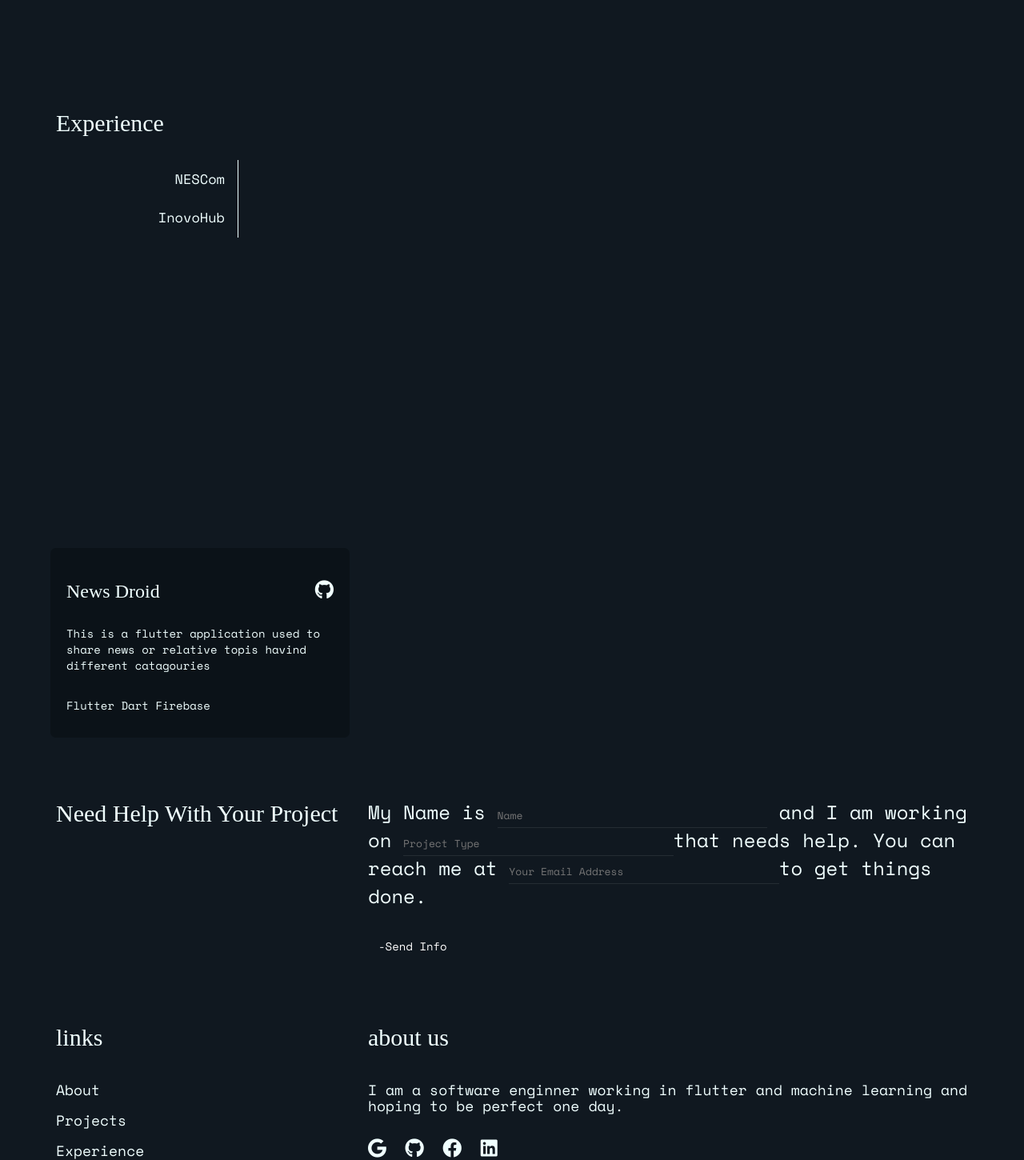
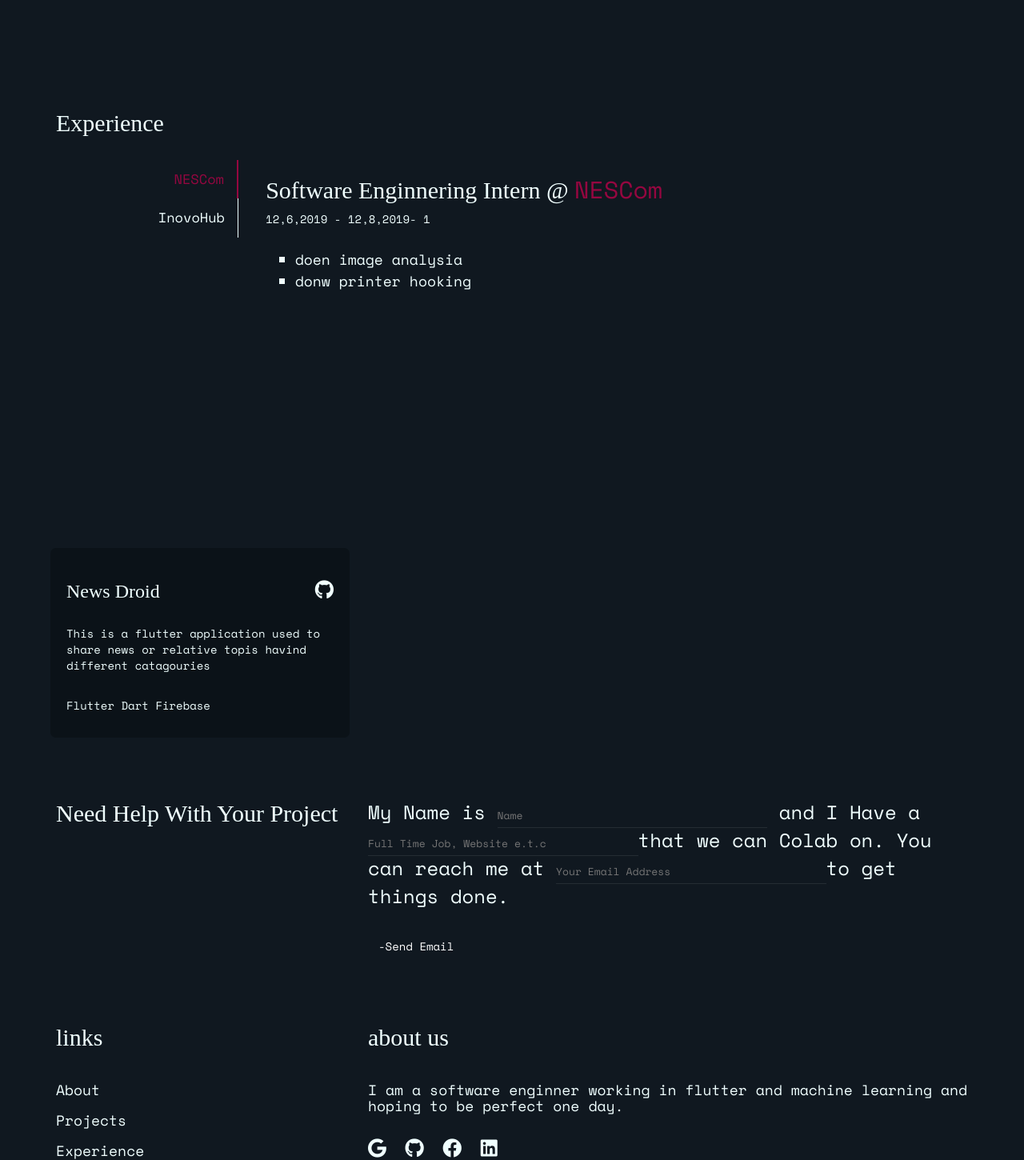
Before and after one commit to Fasih1995/Portfolio, a Django app: page / in a window 1280 px wide. Shown: the part 1133-2583 px from the top of the page at 80% size. Run offline with Django 3.2, Linux system fonts and the light colour scheme; data comes from the database, SQL or seed files in the repository; some libraries are stand-ins or nearby versions; some web fonts are replaced.

Commit message:
final commit

```diff
--- a/muneebulhassan/admin.py
+++ b/muneebulhassan/admin.py
@@ -1,8 +1,9 @@
 from django.contrib import admin
 
 # Register your models here.
-from .models import connect, project, experience
+from .models import connect, project, experience, experiencedetail
 
 admin.site.register(connect)
 admin.site.register(project)
 admin.site.register(experience)
+admin.site.register(experiencedetail)
--- a/muneebulhassan/models.py
+++ b/muneebulhassan/models.py
@@ -4,7 +4,7 @@
 class connect(models.Model):
     u_name = models.CharField(max_length=50)
     u_subject = models.CharField(max_length=100)
-    u_description = models.CharField(max_length=300)
+    u_email = models.CharField(max_length=300)
 
 
 class project(models.Model):
@@ -18,3 +18,10 @@
     e_post = models.CharField(max_length=50)
     e_startdate = models.CharField(max_length=30)
     e_enddate = models.CharField(max_length=30)
+
+    def __str__(self):
+        return self.e_name
+
+class experiencedetail(models.Model):
+    e_name = models.ForeignKey(experience,on_delete=models.DO_NOTHING)
+    e_detail = models.CharField(max_length=100)
--- a/muneebulhassan/urls.py
+++ b/muneebulhassan/urls.py
@@ -3,5 +3,5 @@
 
 urlpatterns = [
     path("", views.index, name="index.html"),
-    path("add", views.index, name="index.html")
+    path("add/", views.index, name="index.html")
 ]
--- a/muneebulhassan/views.py
+++ b/muneebulhassan/views.py
@@ -1,14 +1,21 @@
 from django.shortcuts import render
 
 # Create your views here.
-from muneebulhassan.models import project, experience
+from muneebulhassan.models import project, experience, experiencedetail, connect
 
 
 def index(request):
+    if(request.method=="POST"):
+        name = request.POST.get('name','')
+        subject = request.POST.get('subject','')
+        email = request.POST.get('email','')
+        cnt = connect(u_name=name, u_subject=subject , u_email=email)
+        cnt.save()
+        # print(request)
     projects = project.objects.all
     exp = experience.objects.all
-    # exp = {'experience': exps }
-    parms ={'project' : projects, 'experience': exp }
+    expd = experiencedetail.objects.all()
+    parms ={'project' : projects, 'experience': exp, 'exp_detail' : expd }
     return render(request, "index.html",parms)
 
 
--- a/templates/index.html
+++ b/templates/index.html
@@ -1,4 +1,5 @@
 {% load static %}
+
 
 <!DOCTYPE html>
 <html lang="en">
@@ -241,18 +242,14 @@
 	c1.9-2.6,4.27-4.82,7-6.54c2.85-1.75,6.14-2.64,9.48-2.57c4.22,0.05,8.37,1.08,12.12,3c4.42,2.33,8.18,5.75,10.92,9.93
 	c3.23,4.63,5.86,10.69,7.88,18.2c2.02,7.51,3.02,16.77,3,27.8L1774.08,197.48z" />
         </svg>
-
                 <div class="contentPost">
                     <h2>A Software Enginner</h2>
                     <br>
-                    <button type="button" class="btn btn-primary btn-lg">-View Resume</button>
-
+                    <a href="https://drive.google.com/file/d/1vQkWxorJa3FwlzgV5JCx1p2E7IJbRFsd/view?usp=sharing"><button type="button" class="btn btn-primary btn-lg">-View Resume</button></a>
                 </div>
-
             </div>
         </div>
     </section>
-
     <Section id="about">
         <div class=" container module">
             <div class="row">
@@ -270,75 +267,44 @@
             </div>
         </div>
     </Section>
-
     <section id="experience">
         <div class="container module">
-
             <h2 class="hf">Experience</h2>
             <br>
             <div class="tab">
                 {% for exp in experience %}
-                <button class="tablinks" onclick="openCity(event, {{ exp.e_name }})" id="defaultOpen">{{ exp.e_name }}</button>
+                <button class="tablinks" onclick="openCity(event,'{{ exp.e_name }}')" id="defaultOpen">{{ exp.e_name }}</button>
                 {% endfor %}
-{#                <button class="tablinks" onclick="openCity(event, 'London')" id="defaultOpen">-Confidential-</button>#}
-{#                <button class="tablinks" onclick="openCity(event, 'inovohub')">InovoHub</button>#}
-{#                <button class="tablinks" onclick="openCity(event, 'Tokyo')">Orbixsol</button>#}
             </div>
         {% for exp in experience %}
         <div id="{{exp.e_name}}" class="tabcontent">
                 <h2 class="hf">{{exp.e_post}} @ <span>{{ exp.e_name }}</span></h2>
-                <p>{{exp.e_startdate}} - {{exp.e_enddate}}</p>
+                <p>{{exp.e_startdate}} - {{exp.e_enddate}}- {{exp.id}}</p>
                 <div class="exp-description">
                     <h4>
                         <ul style="list-style: square;">
-                            <li>Worked on basics of machine learning</li>
-                            <li>Using OPEN CV done some basic object detection using the pre available HaarCascade files.</li>
-                            <li>Learned how motion detection works and applied this concept to detect motion of cars using live camera input.</li>
+                            {% for expd in exp.experiencedetail_set.all %}
+                                <li>{{ expd.e_detail }}</li>
+                            {% endfor %}
+{#                            {% for expd in exp_detail %}#}
+{#                                {% if 'expd.e_name' == 'exp.e_name' %}#}
+{#                                    <li>{{ expd.e_detail }}</li>#}
+{#                                {% endif %}#}
+{#                            {% endfor %}#}
+{#                            <li>Worked on basics of machine learning</li>#}
+{#                            <li>Using OPEN CV done some basic object detection using the pre available HaarCascade files.</li>#}
+{#                            <li>Learned how motion detection works and applied this concept to detect motion of cars using live camera input.</li>#}
                         </ul>
                     </h4>
                 </div>
             </div>
         {% endfor %}
-
-
-
-{#            <div id="inovohub" class="tabcontent">#}
-{#                <h2 class="hf">Python Script Writer @ <span>Ivonohub</span></h2>#}
-{#                <p>Jan 14 2014 - Dec 25 2015</p>#}
-{#                <div class="exp-description">#}
-{#                    <h4>#}
-{#                        <ul style="list-style: square;">#}
-{#                            <li>I wrote a python script to hook the printer connected to a local network.</li>#}
-{#                            <li>Verify Documents rather that the user is allowd to print them or not.</li>#}
-{#                            <li>done the same work for writind CD-Drives as well.</li>#}
-{#                            <li>Got to work on a local git server</li>#}
-{##}
-{#                        </ul>#}
-{#                    </h4>#}
-{#                </div>#}
-{#            </div>#}
-{#            <div id="Tokyo" class="tabcontent">#}
-{#                <h2 class="hf">Software Enginnier @ <span>Orbixsol</span></h2>#}
-{#                <p>Jan 14 2014 - Dec 25 2015</p>#}
-{#                <div class="exp-description">#}
-{#                    <h4>#}
-{#                        <ul style="list-style: square;">#}
-{#                            <li>Built some basic website using python</li>#}
-{#                            <li>SOmer bacic graphics designing work including logos and banners.</li>#}
-{#                            <li>Got to work on a local git server</li>#}
-{#                        </ul>#}
-{#                    </h4>#}
-{#                </div>#}
-{#            </div>#}
-
-
         </div>
     </section>
     <section id="projects">
         <div class="container">
             <div class="row module">
                 {% for p in project %}
-
                     <div class="col-sm-4 project-container ">
                     <h3 class="hf">{{p.p_name}}<a href="{{p.p_link }}"><i class="fab fa-github source-icon"></i></a></h3>
                     <br>
@@ -350,8 +316,6 @@
             </div>
         </div>
     </section>
-
-
     <section id="contact-form">
         <div class=" container contact-form module">
             <div class="row">
@@ -360,19 +324,19 @@
                 </div>
                 <div class="col-sm-8" style="float: right;">
                     <h3 style="line-height: 30px;">
-                        <form action="get">
-                            My Name is <input type="text" placeholder="Name" style="font-size: small;"> and I am working on <input type="text" placeholder="Project Type" style="font-size: small;">that needs help. You can reach me at
-                            <input type="text" placeholder="Your Email Address" style="font-size: small;">to get things done.
+                        <form action="/" method="post">
+                            {% csrf_token %}
+                            My Name is <input name="name" type="text" placeholder="Name" style="font-size: small;"> and I Have a  <input name="subject" type="text" placeholder="Full Time Job, Website e.t.c" style="font-size: small;">that we can Colab on. You can reach me at
+                            <input name="email" type="text" placeholder="Your Email Address" style="font-size: small;">to get things done.
                             <br>
                             <br>
-                            <button type="submit" class="btn btn-primary">-Send Info</button>
+                            <button type="submit" class="btn btn-primary">-Send Email</button>
                         </form>
                     </h3>
                 </div>
             </div>
         </div>
     </section>
-
     <section id="footer">
         <div class="container contacts module">
             <div class="row">
@@ -389,24 +353,17 @@
                 <div class="col-sm-8 c-about">
                     <h2 class="hf">about us</h2><br>
                     <h4>I am a software enginner working in flutter and machine learning and hoping to be perfect one day.</h4><br>
-                    <i class="fab fa-google icon"></i>
+                    <a href="mailto:mh8633b@gmail.com" title='mh8633b@gmail.com'><i class="fab fa-google icon"></i></a>
                     <a href="https://github.com/monybluex"><i class="fab fa-github icon"></i></a>
                     <i class="fab fa-facebook icon"></i>
                     <a href="https://www.linkedin.com/in/muneeb-hassan-26bb37130/"><i class="fab fa-linkedin icon"></i></a>
                 </div>
             </div>
             <hr style="border: .5px solid #950740;">
-            <center>
-                <h5 class="footer-line"><i class="fas fa-copyright"></i> D3sign and D3velopm3nt in progress By <b class="hf yt">Muneeb Ul Hassan</b> </h5>
-            </center>
+            <center><h5 class="footer-line"><i class="fas fa-copyright"></i> D3sign and D3velopm3nt in progress By <b class="hf yt">Muneeb Ul Hassan</b> </h5></center>
         </div>
     </section>
-
-
-
-    <!-- jQuery (necessary for Bootstrap's JavaScript plugins) -->
     <script src="{% static 'js/jquery.js'%}"></script>
-    <!-- Include all compiled plugins (below), or include individual files as needed -->
     <script src="{% static 'js/bootstrap.min.js'%}"></script>
     <script src="{% static 'js/app.js'%}"></script>
 </body>
```
Also changed, not shown: db.sqlite3, muneebulhassan/migrations/0006_experiencedetail.py (added), muneebulhassan/migrations/0007_auto_20200924_2116.py (added).
